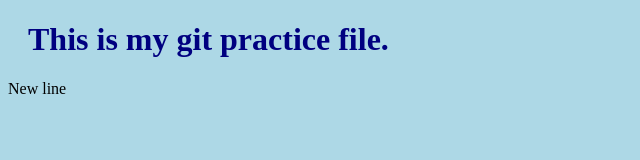
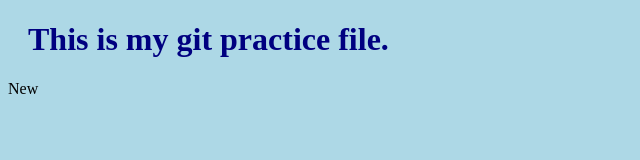
Before and after one commit to nmajor604/git_practice, a plain HTML site: page index.html in a window 1280 px wide. Shown: the full height of the page, 0-640 px from the left. Drawn offline with Linux system fonts and the light colour scheme.

Commit message:
Removed word in index.html

```diff
--- a/index.html
+++ b/index.html
@@ -8,6 +8,6 @@
 </head>
 <body>
     <h1>This is my git practice file.</h1>
-    <p>New line</p>
+    <p>New</p>
 </body>
 </html>
```
